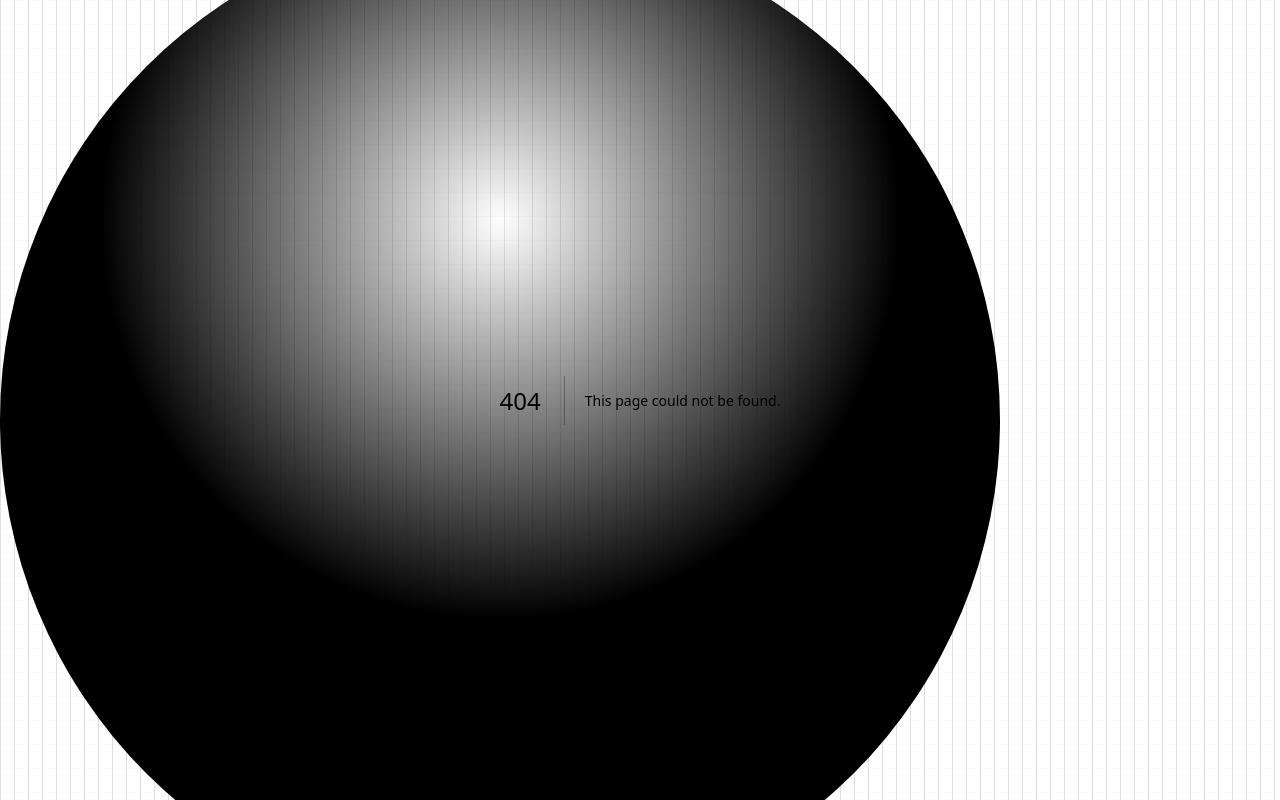
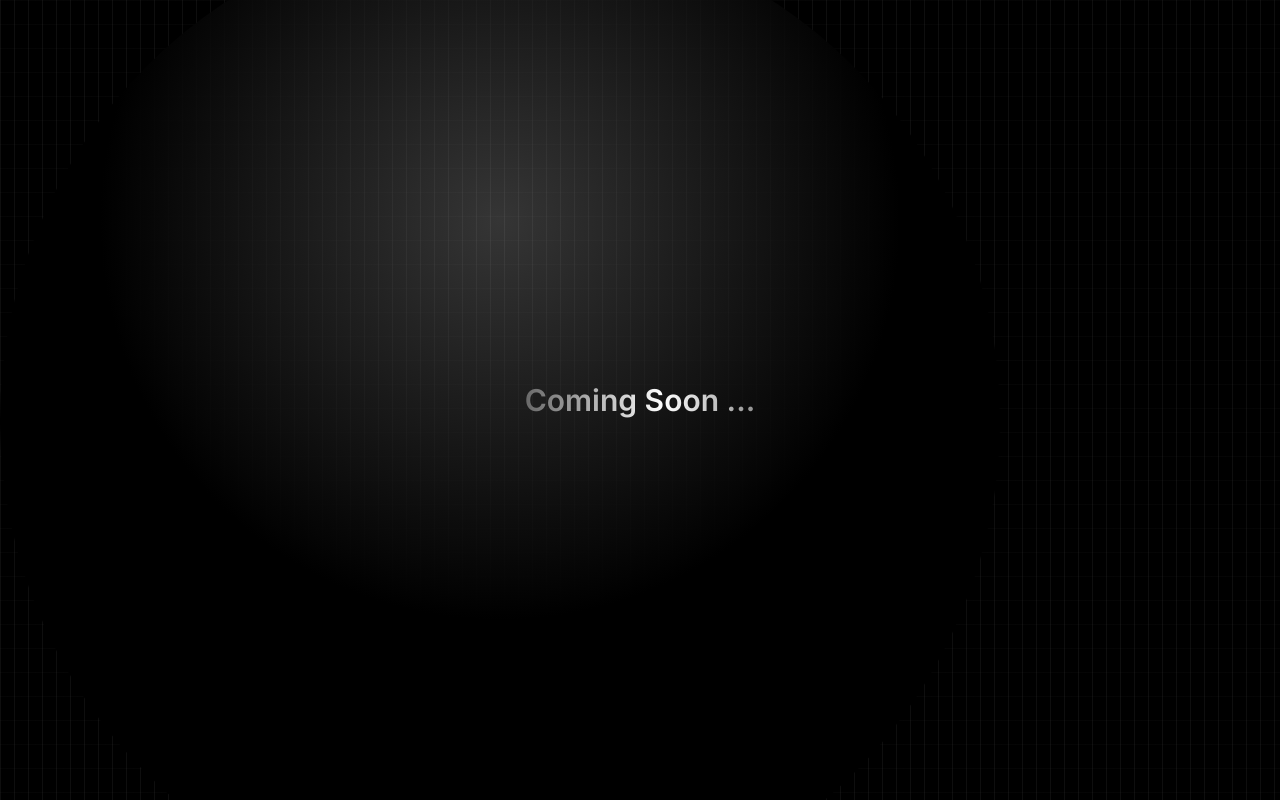
Before and after one commit to winsnew/Pulse-LandingPage, a Next.js app: page /blog in a window 1280 px wide. Before the commit this address had no page. Shown: the top 800 px of the page. Built offline with nearby package versions, Linux system fonts and the light colour scheme.

Commit message:
Added Missing Pages

```diff
--- /dev/null
+++ b/app/api/page.tsx
@@ -0,0 +1,21 @@
+"use client";
+import ShinyText from '../../components/customs/shiny-text';
+
+export default function ApiPage() {
+  return (
+    <div className="min-h-screen flex items-center justify-center p-8 ">
+
+        <ShinyText
+            baseColor="rgb(255, 255, 255)"
+            shineColor="rgb(255, 255, 255)"
+            speed={2}
+            size="3xl"
+            weight="semibold"
+            direction='left-to-right'
+            pauseOnHover={true}
+        >
+            Coming Soon ...
+        </ShinyText>
+    </div>
+  );
+}
--- /dev/null
+++ b/app/blog/page.tsx
@@ -0,0 +1,21 @@
+"use client";
+import ShinyText from '../../components/customs/shiny-text';
+
+export default function BlogPage() {
+  return (
+    <div className="min-h-screen flex items-center justify-center p-8 ">
+
+        <ShinyText
+            baseColor="rgb(255, 255, 255)"
+            shineColor="rgb(255, 255, 255)"
+            speed={2}
+            size="3xl"
+            weight="semibold"
+            direction='left-to-right'
+            pauseOnHover={true}
+        >
+            Coming Soon ...
+        </ShinyText>
+    </div>
+  );
+}
--- /dev/null
+++ b/app/cookie-policy/page.tsx
@@ -0,0 +1,21 @@
+"use client";
+import ShinyText from '../../components/customs/shiny-text';
+
+export default function CookiePolicyPage() {
+  return (
+    <div className="min-h-screen flex items-center justify-center p-8 ">
+
+        <ShinyText
+            baseColor="rgb(255, 255, 255)"
+            shineColor="rgb(255, 255, 255)"
+            speed={2}
+            size="3xl"
+            weight="semibold"
+            direction='left-to-right'
+            pauseOnHover={true}
+        >
+            Coming Soon ...
+        </ShinyText>
+    </div>
+  );
+}
--- /dev/null
+++ b/app/documentation/page.tsx
@@ -0,0 +1,21 @@
+"use client";
+import ShinyText from '../../components/customs/shiny-text';
+
+export default function DocumentationPage() {
+  return (
+    <div className="min-h-screen flex items-center justify-center p-8 ">
+
+        <ShinyText
+            baseColor="rgb(255, 255, 255)"
+            shineColor="rgb(255, 255, 255)"
+            speed={2}
+            size="3xl"
+            weight="semibold"
+            direction='left-to-right'
+            pauseOnHover={true}
+        >
+            Coming Soon ...
+        </ShinyText>
+    </div>
+  );
+}
--- /dev/null
+++ b/app/integrations/page.tsx
@@ -0,0 +1,21 @@
+"use client";
+import ShinyText from '../../components/customs/shiny-text';
+
+export default function IntegrationsPage() {
+  return (
+    <div className="min-h-screen flex items-center justify-center p-8 ">
+
+        <ShinyText
+            baseColor="rgb(255, 255, 255)"
+            shineColor="rgb(255, 255, 255)"
+            speed={2}
+            size="3xl"
+            weight="semibold"
+            direction='left-to-right'
+            pauseOnHover={true}
+        >
+            Coming Soon ...
+        </ShinyText>
+    </div>
+  );
+}
```
